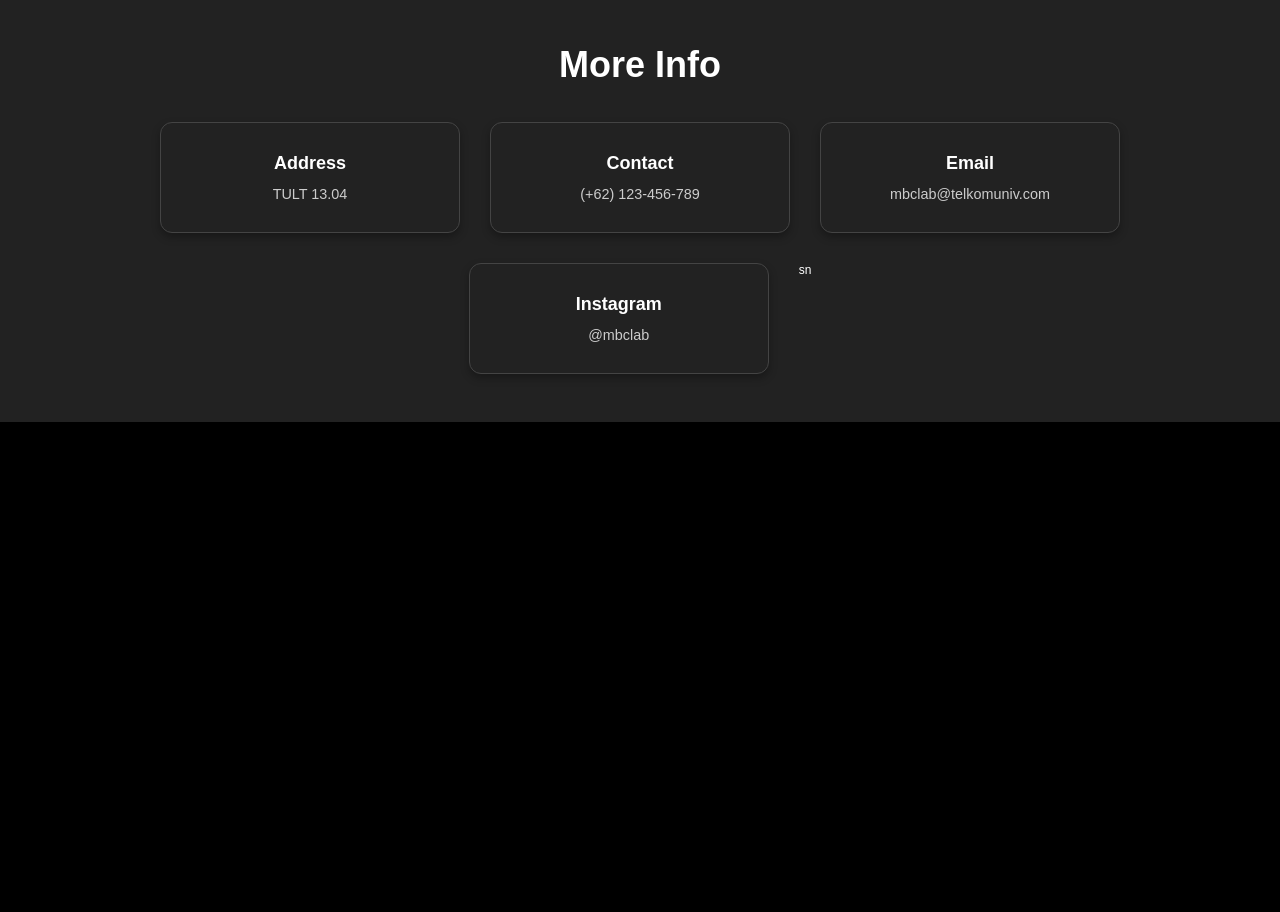
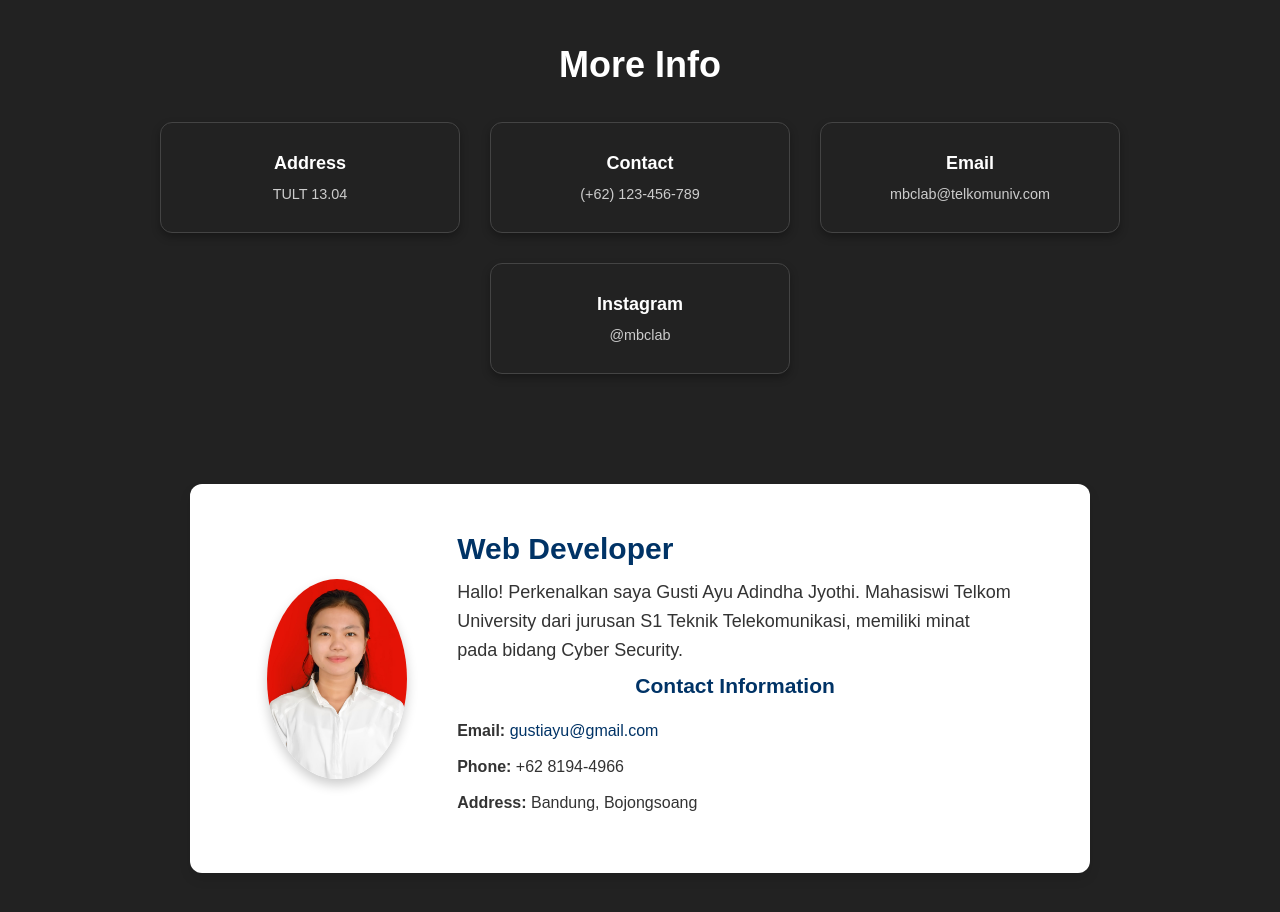
Before and after one commit to GustiJyothi/test-techh-mbc, a plain HTML site: page tugasmbc.html in a window 1280 px wide. Shown: the part 1800-2712 px from the top of the page. Before the commit the page ends 2222 px from the top, so only its background shows below. Drawn offline with nearby package versions, Linux system fonts and the light colour scheme.

Commit message:
second push

```diff
--- a/tugasmbc.css
+++ b/tugasmbc.css
@@ -13,6 +13,7 @@ body{
     color:#fff;
 
 }
+
 
 .navbar {
     display: flex;
@@ -171,6 +172,7 @@ h2 {
 .division p {
     color: #000;
 }
+
 
 /*halaman contact*/
 .kontak-section {
--- a/tugasmbc.html
+++ b/tugasmbc.html
@@ -81,7 +81,22 @@
                 <p>@mbclab</p>
             </div>
 
-sn
+            <section class="profile-section">
+                <div class="profile-container">
+                    <img src="profil.jpg" alt="Profile Photo" class="profile-photo">
+                    <div class="profile-info">
+                        <h1>Web Developer</h1>
+                        <p>Hallo! Perkenalkan saya Gusti Ayu Adindha Jyothi. Mahasiswi Telkom University dari jurusan S1 Teknik Telekomunikasi, memiliki minat pada bidang Cyber Security.</p>
+                        <div class="contact-info">
+                            <h2>Contact Information</h2>
+                            <p><strong>Email:</strong> <a href="mailto:email@example.com">gustiayu@gmail.com</a></p>
+                            <p><strong>Phone:</strong> +62 8194-4966</p>
+                            <p><strong>Address:</strong> Bandung, Bojongsoang</p>
+                        </div>
+                    </div>
+                </div>
+            </section>
+
     <!--Feather Icons-->
     <script>
         feather.replace();
```
